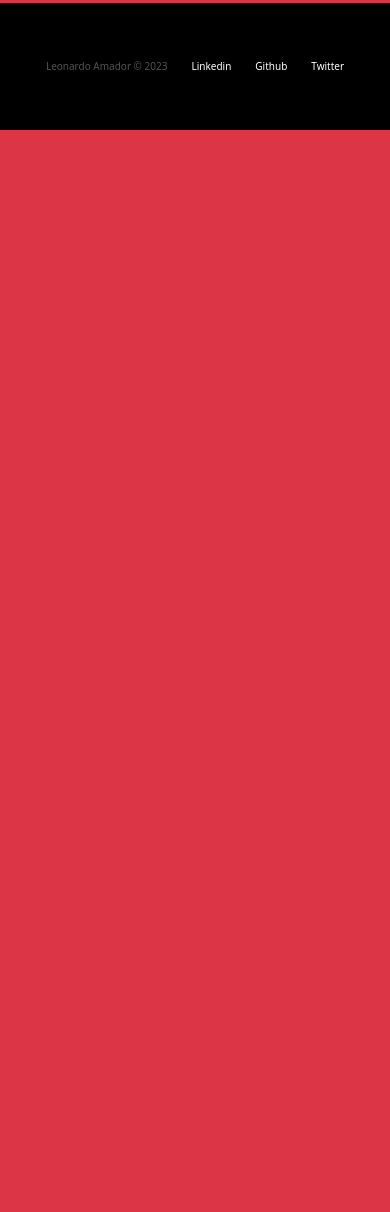
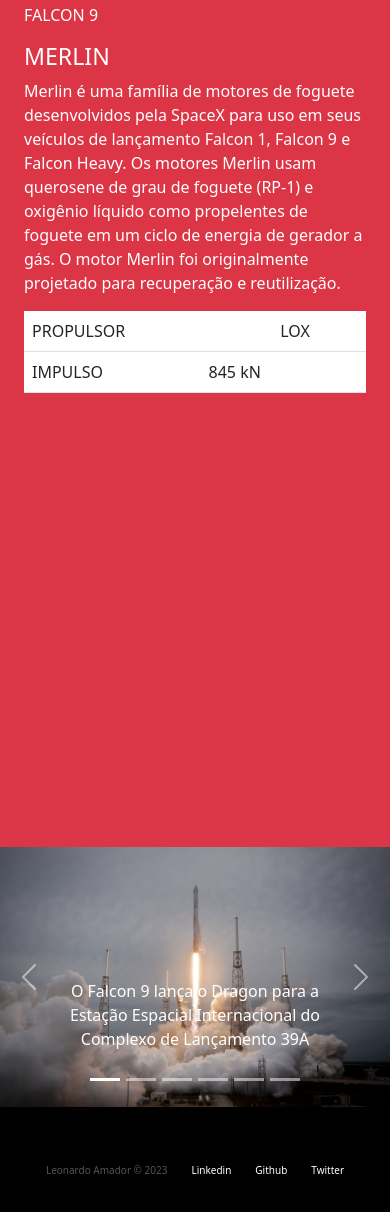
Before and after one commit to LeonardoAmador/project-spaceX, a plain HTML site: page pages/falcon9.html in a window 390 px wide. Shown: the part 2773-3985 px from the top of the page. Before the commit the page ends 2903 px from the top, so only its background shows below. Drawn offline with nearby package versions, Linux system fonts and the light colour scheme.

Commit message:
Added a new carousel to falcon9 page.

```diff
--- a/pages/falcon9.html
+++ b/pages/falcon9.html
@@ -203,6 +203,99 @@
         </button>
     </div>
 
+    <div class="container-fluid container00 container07">
+        <div class="container" id="overViewPosition" data-aos="fade-right" data-aos-duration="1400">
+            <p class="subTitleOvewView">FALCON 9</p>
+            <h3 class="titleOverView">MERLIN</h3>
+            <p>
+                Merlin é uma família de motores de foguete desenvolvidos pela SpaceX para uso em seus veículos de
+                lançamento Falcon 1, Falcon 9 e Falcon Heavy. Os motores Merlin usam querosene de grau de foguete (RP-1)
+                e oxigênio líquido como propelentes de foguete em um ciclo de energia de gerador a gás. O motor Merlin
+                foi originalmente projetado para recuperação e reutilização.
+            </p>
+            <table class="table" id="widthTable">
+                <tbody>
+                    <tr>
+                        <td>PROPULSOR</td>
+                        <td class="text-end">LOX <span>/ RP-1</span></td>
+                    </tr>
+                    <tr>
+                        <td>IMPULSO</td>
+                        <td class=" text-end">845 kN <span>/ 190.000 lbf</span></td>
+                    </tr>
+                </tbody>
+            </table>
+        </div>
+    </div>
+
+    <div id="carouselExampleCaptions" class="carousel slide carrosselSlide" data-bs-ride="carousel">
+        <div class="carousel-indicators">
+            <button type="button" data-bs-target="#carouselExampleCaptions" data-bs-slide-to="0" class="active"
+                aria-current="true" aria-label="Slide 1"></button>
+            <button type="button" data-bs-target="#carouselExampleCaptions" data-bs-slide-to="1"
+                aria-label="Slide 2"></button>
+            <button type="button" data-bs-target="#carouselExampleCaptions" data-bs-slide-to="2"
+                aria-label="Slide 3"></button>
+            <button type="button" data-bs-target="#carouselExampleCaptions" data-bs-slide-to="3"
+                aria-label="Slide 4"></button>
+            <button type="button" data-bs-target="#carouselExampleCaptions" data-bs-slide-to="4"
+                aria-label="Slide 5"></button>
+            <button type="button" data-bs-target="#carouselExampleCaptions" data-bs-slide-to="5"
+                aria-label="Slide 6"></button>
+        </div>
+        <div class="carousel-inner">
+            <div class="carousel-item active" data-bs-interval="1000000">
+                <img src="../assets/img/falcon9/09.jpg" class="d-block w-100" alt="...">
+                <div class="carousel-caption d-md-block">
+                    <p class="carousselText">O Falcon 9 lança o Dragon para a Estação Espacial Internacional do Complexo
+                        de
+                        Lançamento 39A</p>
+                </div>
+            </div>
+            <div class="carousel-item" data-bs-interval="2000000">
+                <img src="../assets/img/falcon9/10.jpg" class="d-block w-100" alt="...">
+                <div class="carousel-caption d-md-block">
+                    <p class="carousselText">Primeiro e segundo estágio após a separação de voo</p>
+                </div>
+            </div>
+            <div class="carousel-item" data-bs-interval="3000000">
+                <img src="../assets/img/falcon9/11.jpg" class="d-block w-100" alt="...">
+                <div class="carousel-caption d-md-block">
+                    <p class="carousselText">Falcon 9 decola com sua carga útil Iridium-5</p>
+                </div>
+            </div>
+            <div class="carousel-item" data-bs-interval="3000000">
+                <img src="../assets/img/falcon9/12.jpg" class="d-block w-100" alt="...">
+                <div class="carousel-caption d-md-block">
+                    <p class="carousselText">Falcon 9 pousando no droneship para ler as instruções</p>
+                </div>
+            </div>
+            <div class="carousel-item" data-bs-interval="3000000">
+                <img src="../assets/img/falcon9/13.jpg" class="d-block w-100" alt="...">
+                <div class="carousel-caption d-md-block">
+                        <p class="carousselText">Clone dos motores Merlin do Falcon 9 durante a decolagem</p>
+                </div>
+            </div>
+            <div class="carousel-item" data-bs-interval="3000000">
+                <img src="../assets/img/falcon9/14.jpg" class="d-block w-100" alt="...">
+                <div class="carousel-caption d-md-block">
+                    <p class="carousselText">O falcon 9 deixa um rastro de luz ao decolar da Base Aérea de Vandenberg
+                    </p>
+                </div>
+            </div>
+        </div>
+        <button class="carousel-control-prev" type="button" data-bs-target="#carouselExampleCaptions"
+            data-bs-slide="prev">
+            <span class="carousel-control-prev-icon" aria-hidden="true"></span>
+            <span class="visually-hidden">Previous</span>
+        </button>
+        <button class="carousel-control-next" type="button" data-bs-target="#carouselExampleCaptions"
+            data-bs-slide="next">
+            <span class="carousel-control-next-icon" aria-hidden="true"></span>
+            <span class="visually-hidden">Next</span>
+        </button>
+    </div>
+
     <footer class="container-fluid footer">
         <span class="me-4 copyOBC">Leonardo Amador © 2023</span>
         <a href="https://www.linkedin.com/in/leonardo-amador-a98903228/" target="blank" class="me-4">
```
